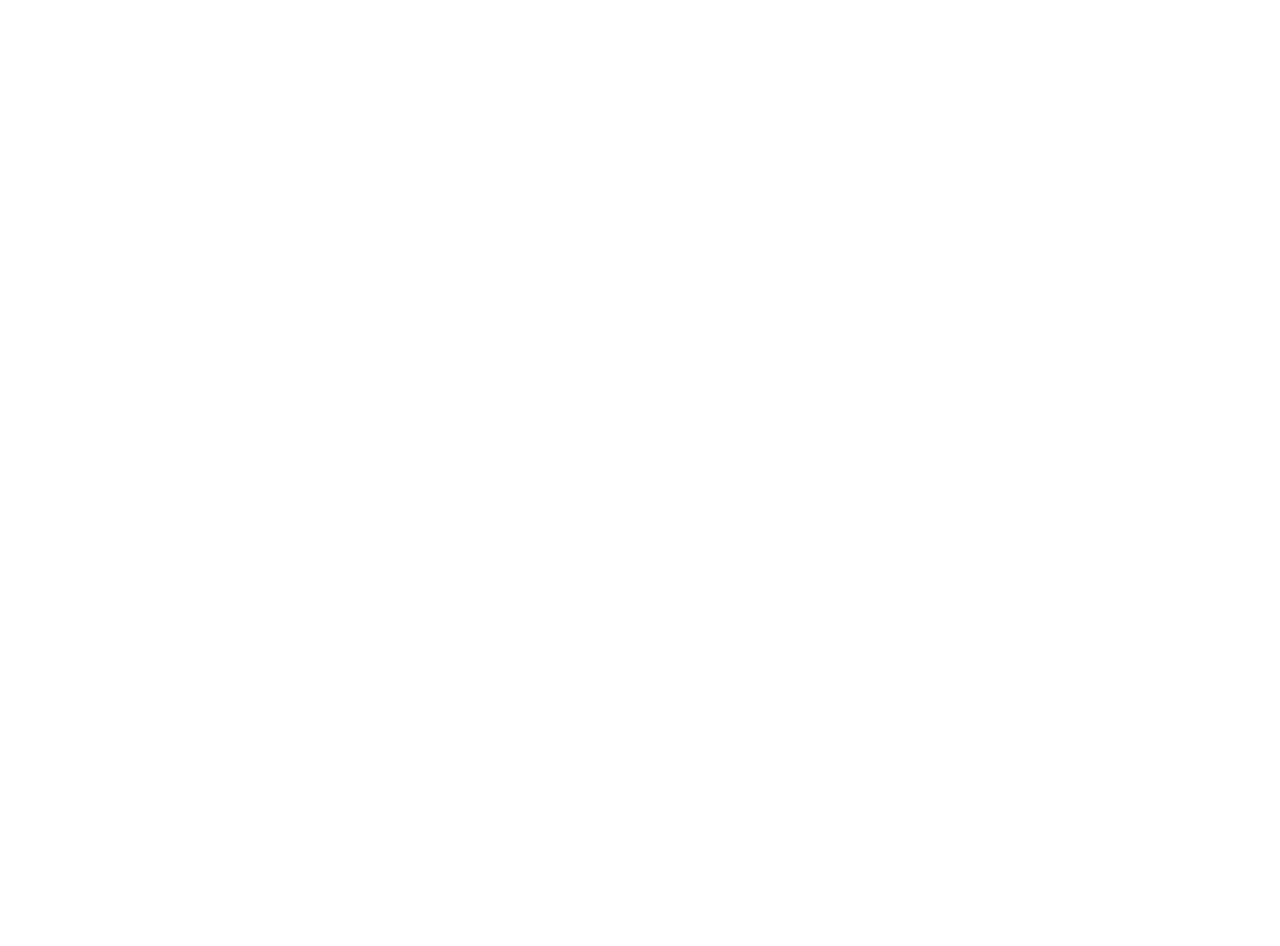
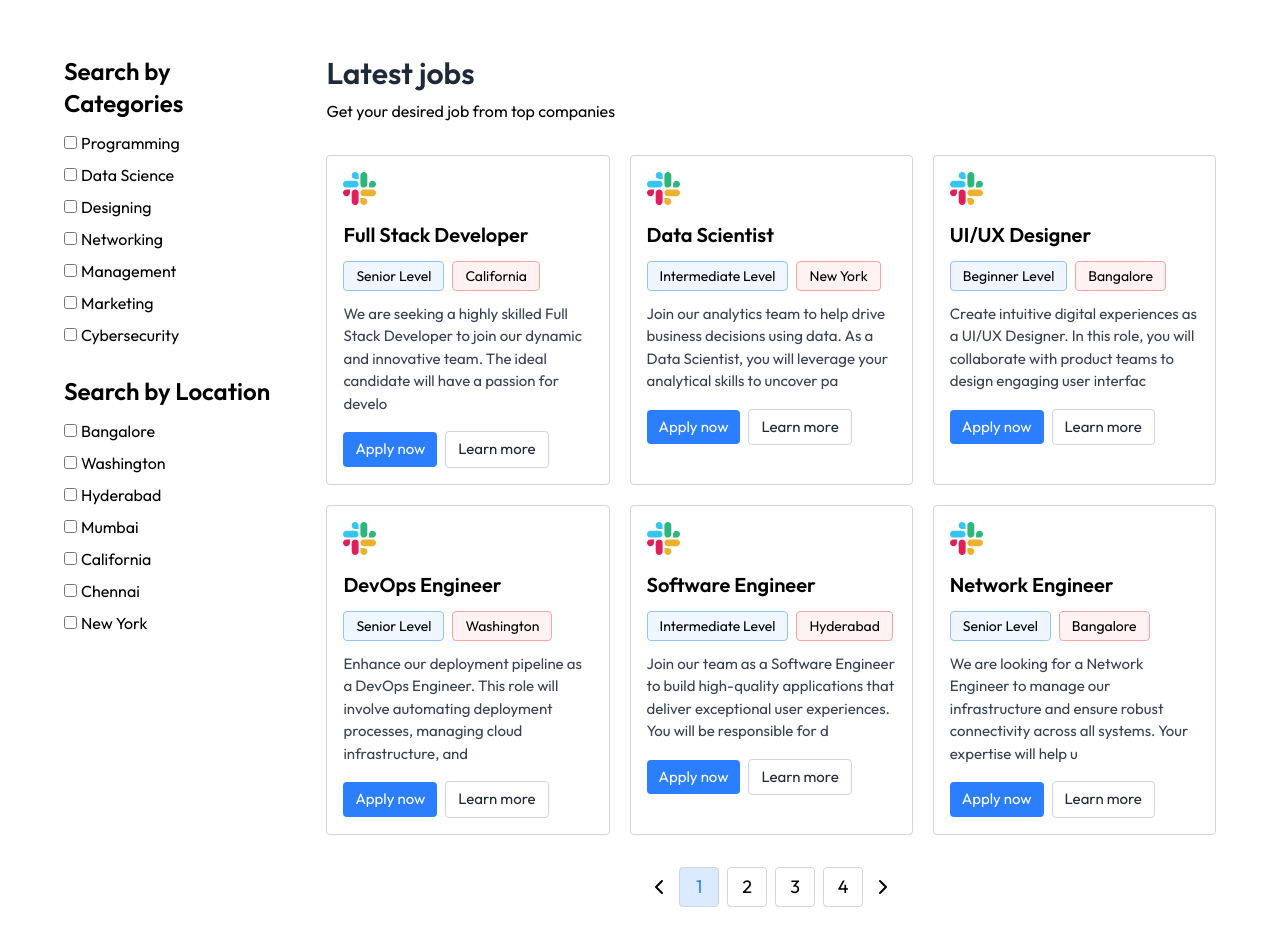
Before and after one commit to Dev-Rohan1/job-insider, a React (Vite) app in the folder frontend/: page / in a window 1280 px wide. Shown: the part 540-1486 px from the top of the page. Before the commit the page ends 800 px from the top, so only its background shows below. Built offline with nearby package versions, Linux system fonts and the light colour scheme; no server answers.

Commit message:
create job list section

```diff
--- a/frontend/src/components/Hero.jsx
+++ b/frontend/src/components/Hero.jsx
@@ -1,7 +1,7 @@
+import { MapPin, Search } from "lucide-react";
 import React, { useContext, useRef } from "react";
-import { Search, MapPin } from "lucide-react";
+import { assets } from "../assets/assets";
 import { AppContext } from "../contexts/AppContext";
-import { assets } from "../assets/assets";
 
 const Hero = () => {
   const { setSearchFilter, setIsSearched } = useContext(AppContext);
--- /dev/null
+++ b/frontend/src/components/JobList.jsx
@@ -0,0 +1,33 @@
+import React from "react";
+import { assets } from "../assets/assets";
+
+const JobList = ({ job }) => {
+  return (
+    <div className="rounded border border-gray-300 p-4">
+      <img className="mb-4" src={assets.company_icon} alt="" />
+      <h2 className="mb-3 text-xl font-semibold">{job.title}</h2>
+      <div className="mb-3 flex flex-wrap items-center gap-2">
+        <span className="rounded border border-blue-300 bg-blue-50 px-3 py-1 text-sm">
+          {job.level}
+        </span>
+        <span className="rounded border border-red-300 bg-red-50 px-3 py-1 text-sm">
+          {job.location}
+        </span>
+      </div>
+      <div
+        className="mb-4 text-[15px] text-gray-700"
+        dangerouslySetInnerHTML={{ __html: job.description.slice(0, 156) }}
+      ></div>
+      <div className="flex items-center gap-2">
+        <button className="cursor-pointer rounded bg-blue-500 px-3 py-1.5 text-[15px] text-white">
+          Apply now
+        </button>
+        <button className="cursor-pointer rounded border border-gray-300 px-3 py-1.5 text-[15px] text-gray-800">
+          Learn more
+        </button>
+      </div>
+    </div>
+  );
+};
+
+export default JobList;
--- /dev/null
+++ b/frontend/src/components/JobListing.jsx
@@ -0,0 +1,149 @@
+import { X, ChevronLeft, ChevronRight } from "lucide-react";
+import React, { useContext, useState } from "react";
+
+import { JobCategories, JobLocations } from "../assets/assets";
+import { AppContext } from "../contexts/AppContext";
+import JobList from "./JobList";
+
+const JobListing = () => {
+  const { searchFilter, setSearchFilter, isSearched, setIsSearched, jobs } =
+    useContext(AppContext);
+
+  const [currentPage, setCurrentPage] = useState(1);
+  const jobsPerPage = 6;
+  const totalPages = Math.ceil(jobs.length / jobsPerPage);
+
+  const handleRemoveFilter = (key) => {
+    setSearchFilter((prev) => {
+      const updatedFilter = { ...prev, [key]: "" };
+      if (!updatedFilter.title && !updatedFilter.location) {
+        setIsSearched(false);
+      }
+      return updatedFilter;
+    });
+  };
+
+  return (
+    <section className="mt-16">
+      <div className="flex w-full flex-col justify-between gap-10 lg:flex-row">
+        {/* Sidebar */}
+        <div className="w-full md:w-[25%]">
+          {isSearched && (
+            <div className="mb-7">
+              <h2 className="mb-3 text-xl font-semibold lg:text-2xl">
+                Current Search
+              </h2>
+              <div className="flex flex-wrap items-center gap-3">
+                {searchFilter.title && (
+                  <span className="flex items-center gap-1 rounded border border-blue-300 bg-blue-50 px-3 py-1 text-gray-800">
+                    <p>{searchFilter.title}</p>
+                    <X
+                      onClick={() => handleRemoveFilter("title")}
+                      className="cursor-pointer"
+                      size={18}
+                    />
+                  </span>
+                )}
+                {searchFilter.location && (
+                  <span className="flex items-center gap-1 rounded border border-red-300 bg-red-50 px-3 py-1 text-gray-800">
+                    <p>{searchFilter.location}</p>
+                    <X
+                      onClick={() => handleRemoveFilter("location")}
+                      className="cursor-pointer"
+                      size={18}
+                    />
+                  </span>
+                )}
+              </div>
+            </div>
+          )}
+
+          <div>
+            <h2 className="mb-3 text-xl font-semibold lg:text-2xl">
+              Search by Categories
+            </h2>
+            <ul>
+              {JobCategories.map((category, index) => (
+                <li key={index} className="mb-2">
+                  <label className="flex items-center gap-1">
+                    <input type="checkbox" />
+                    {category}
+                  </label>
+                </li>
+              ))}
+            </ul>
+          </div>
+
+          <div className="mt-7">
+            <h2 className="mb-3 text-xl font-semibold lg:text-2xl">
+              Search by Location
+            </h2>
+            <ul>
+              {JobLocations.map((location, index) => (
+                <li key={index} className="mb-2">
+                  <label className="flex items-center gap-1">
+                    <input type="checkbox" />
+                    {location}
+                  </label>
+                </li>
+              ))}
+            </ul>
+          </div>
+        </div>
+
+        {/* Job List */}
+        <div className="w-full">
+          <h1 className="mb-2 text-2xl font-semibold text-gray-800 md:text-3xl">
+            Latest jobs
+          </h1>
+          <p>Get your desired job from top companies</p>
+          <div className="mt-8 grid grid-cols-1 gap-5 md:grid-cols-2 lg:grid-cols-3">
+            {jobs
+              .slice((currentPage - 1) * jobsPerPage, currentPage * jobsPerPage)
+              .map((job, index) => (
+                <JobList key={index} job={job} />
+              ))}
+          </div>
+
+          {/* Pagination */}
+          {jobs.length > 0 && (
+            <div className="mt-8 mb-10 flex items-center justify-center gap-2">
+              <button
+                onClick={() => setCurrentPage(Math.max(currentPage - 1, 1))}
+                className="cursor-pointer"
+              >
+                <ChevronLeft />
+              </button>
+              {Array.from({ length: totalPages }, (_, index) => (
+                <div className="flex flex-wrap">
+                  {" "}
+                  <button
+                    key={index}
+                    onClick={() => setCurrentPage(index + 1)}
+                    className={`flex h-10 w-10 cursor-pointer items-center justify-center rounded border border-gray-300 text-lg outline-none ${
+                      index + 1 === currentPage
+                        ? "bg-blue-100 text-blue-500"
+                        : ""
+                    }`}
+                  >
+                    {index + 1}
+                  </button>
+                </div>
+              ))}
+              <button
+                onClick={() =>
+                  setCurrentPage(Math.min(currentPage + 1, totalPages))
+                }
+                className="cursor-pointer"
+              >
+                <ChevronRight />
+              </button>
+            </div>
+          )}
+        </div>
+      </div>
+    </section>
+  );
+};
+
+export default JobListing;
--- a/frontend/src/contexts/AppContext.jsx
+++ b/frontend/src/contexts/AppContext.jsx
@@ -1,4 +1,5 @@
 import { createContext, useState } from "react";
+import { jobsData } from "../assets/assets";
 
 export const AppContext = createContext();
 
@@ -7,9 +8,17 @@ export const AppContextProvider = ({ children }) => {
     title: "",
     location: "",
   });
-  const [isSerched, setIsSearched] = useState(false);
+  const [isSearched, setIsSearched] = useState(false);
+  const [jobs, setJobs] = useState(jobsData);
 
-  const value = { searchFilter, setSearchFilter, isSerched, setIsSearched };
+  const value = {
+    searchFilter,
+    setSearchFilter,
+    isSearched,
+    setIsSearched,
+    jobs,
+    setJobs,
+  };
 
   return <AppContext.Provider value={value}>{children}</AppContext.Provider>;
 };
--- a/frontend/src/pages/Home.jsx
+++ b/frontend/src/pages/Home.jsx
@@ -1,12 +1,14 @@
 import React from "react";
 import Hero from "../components/Hero";
 import Navbar from "../components/Navbar";
+import JobListing from "../components/JobListing";
 
 const Home = () => {
   return (
     <>
       <Navbar />
       <Hero />
+      <JobListing />
     </>
   );
 };
```
